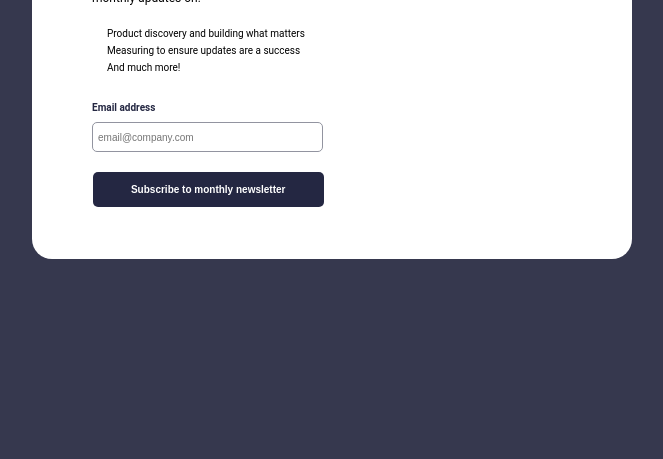
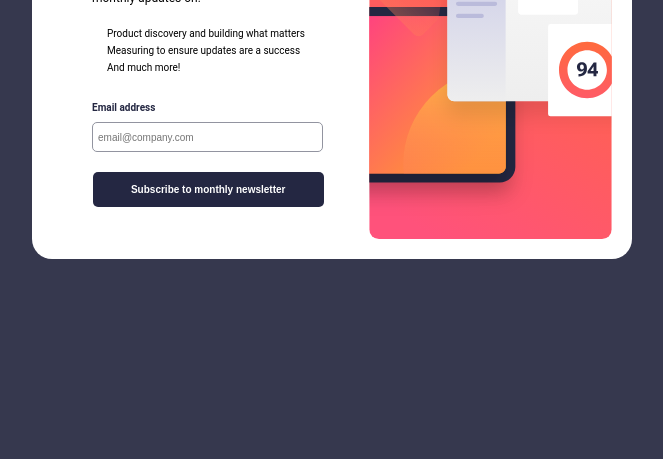
Before and after one commit to Coolxanish/challenge2, a plain HTML site: page index.html in a window 1280 px wide. Shown: the part 341-800 px from the top of the page, without its empty margins (308-971 px from the left). Drawn offline with Linux system fonts and the light colour scheme; a web font is replaced by a local one.

Commit message:
Update index.html

```diff
--- a/index.html
+++ b/index.html
@@ -23,12 +23,10 @@
           <button id="submit">Subscribe to monthly newsletter</button>
         </form>
       </div>
-      <img id="template" src="assets\images\illustration-sign-up-desktop.svg" alt="template">
+      <img id="template" src="illustration-sign-up-desktop.svg" alt="template">
     </div>
   </main>
 
-  <script>
-    var email = document.getElementById("email");
 
 
 </body>
```
